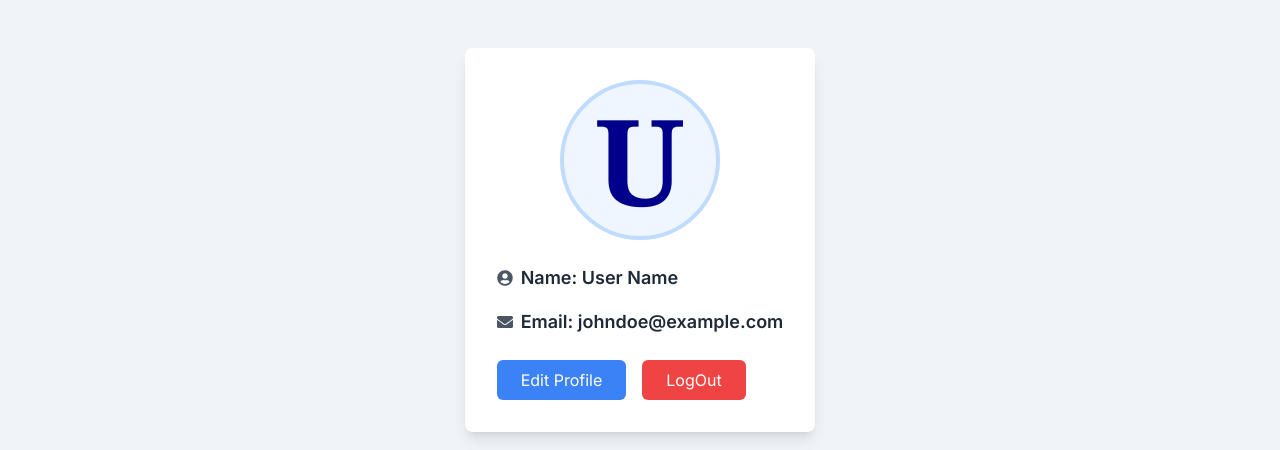
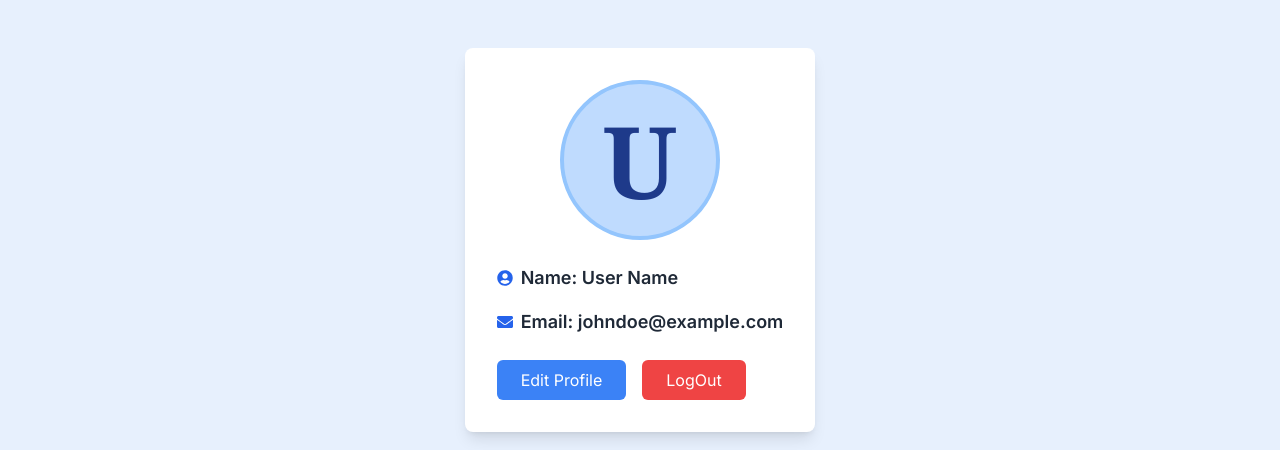
Before and after one commit to Yash29739/Mini-Project, a Next.js app: page /Profile in a window 1280 px wide. Shown: the part 160-610 px from the top of the page. Built offline with nearby package versions, Linux system fonts and the light colour scheme; no server answers.

Commit message:
Profile optimization

```diff
--- a/components/Profile.tsx
+++ b/components/Profile.tsx
@@ -15,66 +15,62 @@ const Profile = () => {
     email: "johndoe@example.com",
   });
 
-  const [isEditing, setIsEditing] = useState(false); // State for edit mode
-  const [editedUser, setEditedUser] = useState<User>(user); // Temp state for editing
+  const [isEditing, setIsEditing] = useState(false);
+  const [editedUser, setEditedUser] = useState<User>(user);
 
+  // Fetch user details on mount
   useEffect(() => {
     const fetchUserDetails = async () => {
       try {
         const response = await fetch("https://digital-detox-y73b.onrender.com/auth", {
           method: "GET",
-          headers: {
-            "Content-Type": "application/json",
-          },
+          headers: { "Content-Type": "application/json" },
           credentials: "include",
         });
 
-        const result = await response.json();
-
         if (response.ok) {
+          const result = await response.json();
           setUser(result.foundUser);
         } else {
-          toast.error(result.message || "Login error");
+          const error = await response.json();
+          toast.error(error.message || "Login error");
         }
       } catch (error) {
         toast.error("An error occurred: " + error);
       }
     };
-
     fetchUserDetails();
   }, []);
 
+  // Toggle edit mode
   const handleEditToggle = () => {
-    setIsEditing((prev) => !prev);
-    setEditedUser(user); // Reset edits when toggling
+    setIsEditing(!isEditing);
+    setEditedUser(user);
   };
 
+  // Handle form input changes
   const handleInputChange = (e: React.ChangeEvent<HTMLInputElement>) => {
     const { name, value } = e.target;
-    setEditedUser((prev) => ({ ...prev, [name]: value }));
+    setEditedUser({ ...editedUser, [name]: value });
   };
 
+  // Save edited profile details
   const handleSave = async () => {
-    console.log("Running Save");
-
     try {
       const response = await fetch("https://digital-detox-y73b.onrender.com/auth", {
         method: "PUT",
-        headers: {
-          "Content-Type": "application/json",
-        },
+        headers: { "Content-Type": "application/json" },
         credentials: "include",
         body: JSON.stringify(editedUser),
       });
 
-      const result = await response.json();
-
       if (response.ok) {
         toast.success("Profile updated successfully!");
-        setUser(editedUser); // Update the main user state
-        setIsEditing(false); // Exit edit mode
+        setUser(editedUser);
+        setIsEditing(false);
       } else {
-        toast.error(result.message || "Failed to update profile");
+        const error = await response.json();
+        toast.error(error.message || "Failed to update profile");
       }
     } catch (error) {
       toast.error("An error occurred: " + error);
@@ -82,47 +78,47 @@ const Profile = () => {
   };
 
   return (
-    <div className="flex items-center justify-center min-h-screen bg-[#f0f4f8]">
+    <div className="flex items-center justify-center min-h-screen bg-[#e7f0fd]">
       <div className="bg-white shadow-lg rounded-lg p-8 mx-4 max-w-lg">
         <div className="flex flex-col items-center">
           {/* Profile Picture */}
-          <div className="rounded-full w-[10rem] h-[10rem] bg-blue-50 flex justify-center items-center border-4 border-blue-200 overflow-hidden mb-6">
-            <p className="text-[120px] font-serif text-[#00008b] font-bold">{user.username[0]}</p>
+          <div className="rounded-full w-40 h-40 bg-blue-200 flex justify-center items-center border-4 border-blue-300 overflow-hidden mb-6">
+            <p className="text-[100px] font-serif text-[#1e3a8a] font-bold">{user.username[0]}</p>
           </div>
 
           {/* User Info */}
-          <div className="flex flex-col items-start w-full">
+          <div className="w-full">
             {isEditing ? (
               <>
                 <div className="flex items-center mb-4">
-                  <FaUserCircle className="text-gray-600 mr-2" />
+                  <FaUserCircle className="text-blue-600 mr-2" />
                   <input
                     type="text"
                     name="username"
                     value={editedUser.username}
                     onChange={handleInputChange}
-                    className="border border-gray-300 rounded-md p-2 w-full"
+                    className="border border-gray-300 rounded-md p-2 w-full focus:border-blue-500"
                   />
                 </div>
                 <div className="flex items-center mb-6">
-                  <FaEnvelope className="text-gray-600 mr-2" />
+                  <FaEnvelope className="text-blue-600 mr-2" />
                   <input
                     type="email"
                     name="email"
                     value={editedUser.email}
                     onChange={handleInputChange}
-                    className="border border-gray-300 rounded-md p-2 w-full"
+                    className="border border-gray-300 rounded-md p-2 w-full focus:border-blue-500"
                   />
                 </div>
               </>
             ) : (
               <>
                 <div className="flex items-center mb-4">
-                  <FaUserCircle className="text-gray-600 mr-2" />
+                  <FaUserCircle className="text-blue-600 mr-2" />
                   <span className="text-lg font-semibold text-gray-800">Name: {user.username}</span>
                 </div>
                 <div className="flex items-center mb-6">
-                  <FaEnvelope className="text-gray-600 mr-2" />
+                  <FaEnvelope className="text-blue-600 mr-2" />
                   <span className="text-lg font-semibold text-gray-800">Email: {user.email}</span>
                 </div>
               </>
@@ -134,13 +130,13 @@ const Profile = () => {
                 <>
                   <button
                     onClick={handleSave}
-                    className="px-6 py-2 text-white bg-green-500 hover:bg-green-600 rounded-md transition duration-200"
+                    className="px-6 py-2 bg-blue-600 text-white rounded-md hover:bg-blue-700 transition duration-200"
                   >
                     Save
                   </button>
                   <button
                     onClick={handleEditToggle}
-                    className="px-6 py-2 text-white bg-gray-500 hover:bg-gray-600 rounded-md transition duration-200"
+                    className="px-6 py-2 bg-gray-500 text-white rounded-md hover:bg-gray-600 transition duration-200"
                   >
                     Cancel
                   </button>
@@ -148,12 +144,12 @@ const Profile = () => {
               ) : (
                 <button
                   onClick={handleEditToggle}
-                  className="px-6 py-2 text-white bg-blue-500 hover:bg-blue-600 rounded-md transition duration-200"
+                  className="px-6 py-2 bg-blue-500 text-white rounded-md hover:bg-blue-600 transition duration-200"
                 >
                   Edit Profile
                 </button>
               )}
-              <button className="px-6 py-2 text-white bg-red-500 hover:bg-red-600 rounded-md transition duration-200">
+              <button className="px-6 py-2 bg-red-500 text-white rounded-md hover:bg-red-600 transition duration-200">
                 LogOut
               </button>
             </div>
```
